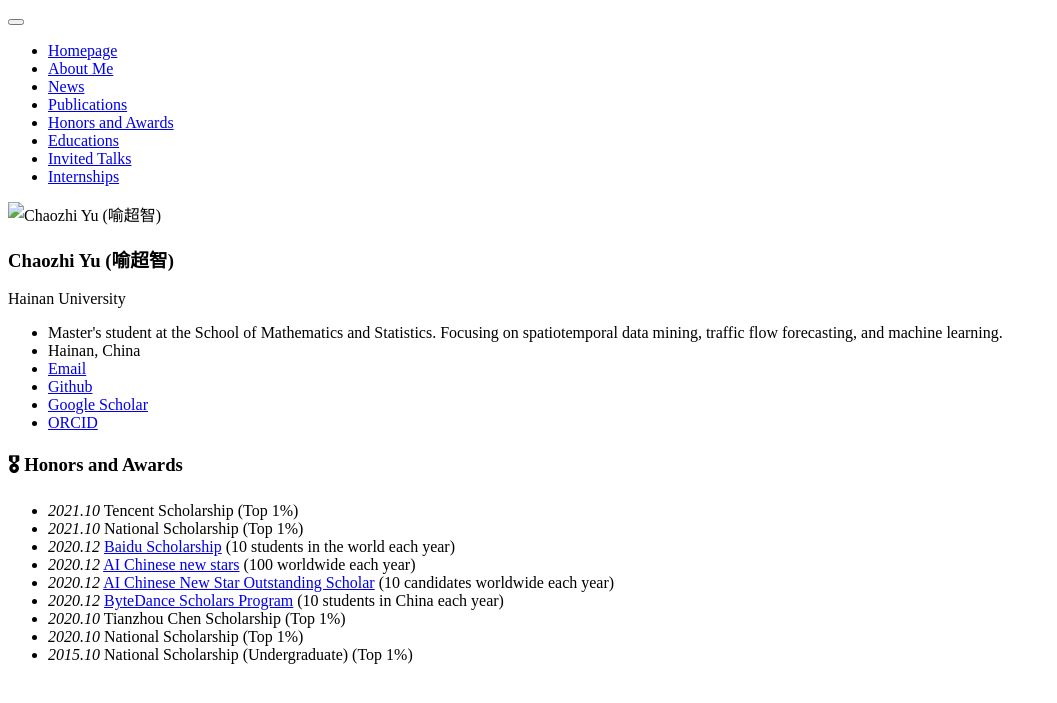
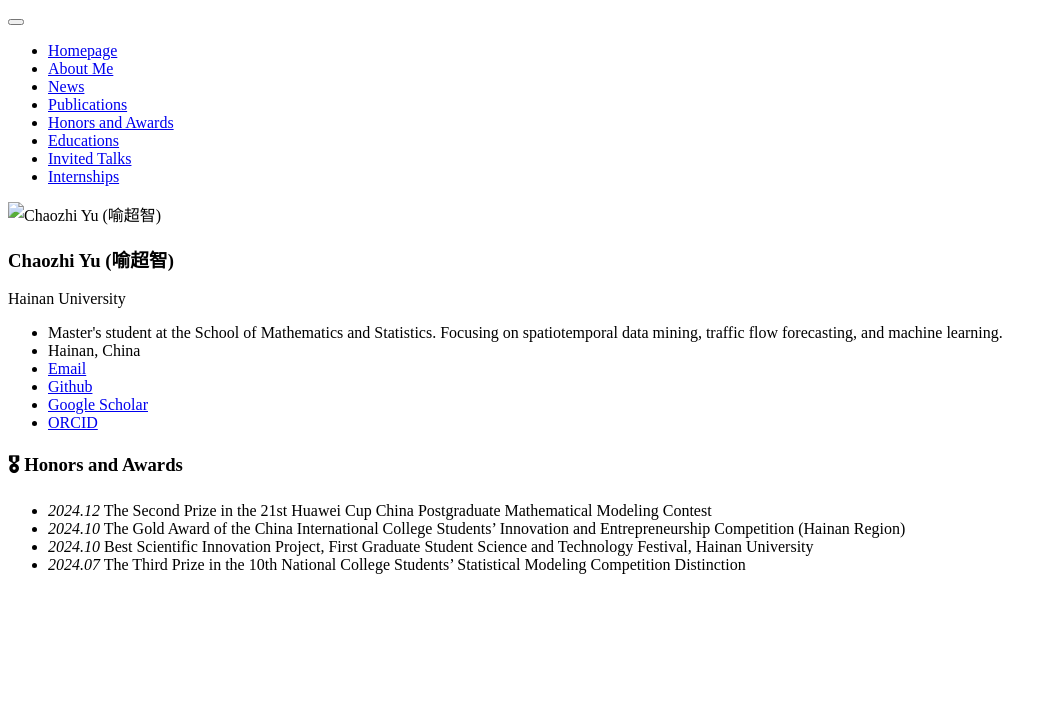
Before and after one commit to yuchaozhi/yuchaozhi.github.io, a Jekyll site: the page built from _pages/includes/honers.md, in a window 1280 px wide. Shown: the top 703 px of the page, without its empty margins (0-1057 px from the left). Built offline with Jekyll 4.4.1, drawn with Linux system fonts in a browser that asks for light colours; our own code applies the rules of GitHub Pages for plain Markdown files.

Commit message:
update honors

```diff
--- a/_pages/includes/honers.md
+++ b/_pages/includes/honers.md
@@ -1,10 +1,6 @@
 # 🎖 Honors and Awards
-- *2021.10* Tencent Scholarship (Top 1%)
-- *2021.10* National Scholarship (Top 1%)
-- *2020.12* [Baidu Scholarship](https://baike.baidu.com/item/%E7%99%BE%E5%BA%A6%E5%A5%96%E5%AD%A6%E9%87%91/9929412) (10 students in the world each year)
-- *2020.12* [AI Chinese new stars](https://mp.weixin.qq.com/s?__biz=MzA4NzQ5MTA2NA==&mid=2653639431&idx=1&sn=25b6368c1954419b9090840347d9a27d&chksm=8be75b90bc90d286a5af3ef8e610e822d705dc3cf4382b45e3f14489f3e7ec4fd8c95ed0eceb&mpshare=1&scene=2&srcid=0511LMlj9Qv9DeIZAjMjYAU9&sharer_sharetime=1620731348139&sharer_shareid=631c113940cb81f34895aa25ab14422a#rd) (100 worldwide each year)
-- *2020.12* [AI Chinese New Star Outstanding Scholar](https://mp.weixin.qq.com/s?__biz=MzA4NzQ5MTA2NA==&mid=2653639431&idx=1&sn=25b6368c1954419b9090840347d9a27d&chksm=8be75b90bc90d286a5af3ef8e610e822d705dc3cf4382b45e3f14489f3e7ec4fd8c95ed0eceb&mpshare=1&scene=2&srcid=0511LMlj9Qv9DeIZAjMjYAU9&sharer_sharetime=1620731348139&sharer_shareid=631c113940cb81f34895aa25ab14422a#rd) (10 candidates worldwide each year)
-- *2020.12* [ByteDance Scholars Program](https://ur.bytedance.com/scholarship) (10 students in China each year)
-- *2020.10* Tianzhou Chen Scholarship (Top 1%)
-- *2020.10* National Scholarship (Top 1%)
-- *2015.10* National Scholarship (Undergraduate) (Top 1%)
+
+- *2024.12* The Second Prize in the 21st Huawei Cup China Postgraduate Mathematical Modeling Contest
+- *2024.10* The Gold Award of the China International College Students' Innovation and Entrepreneurship Competition (Hainan Region)
+- *2024.10* Best Scientific Innovation Project, First Graduate Student Science and Technology Festival, Hainan University
+- *2024.07* The Third Prize in the 10th National College Students' Statistical Modeling Competition Distinction
```
